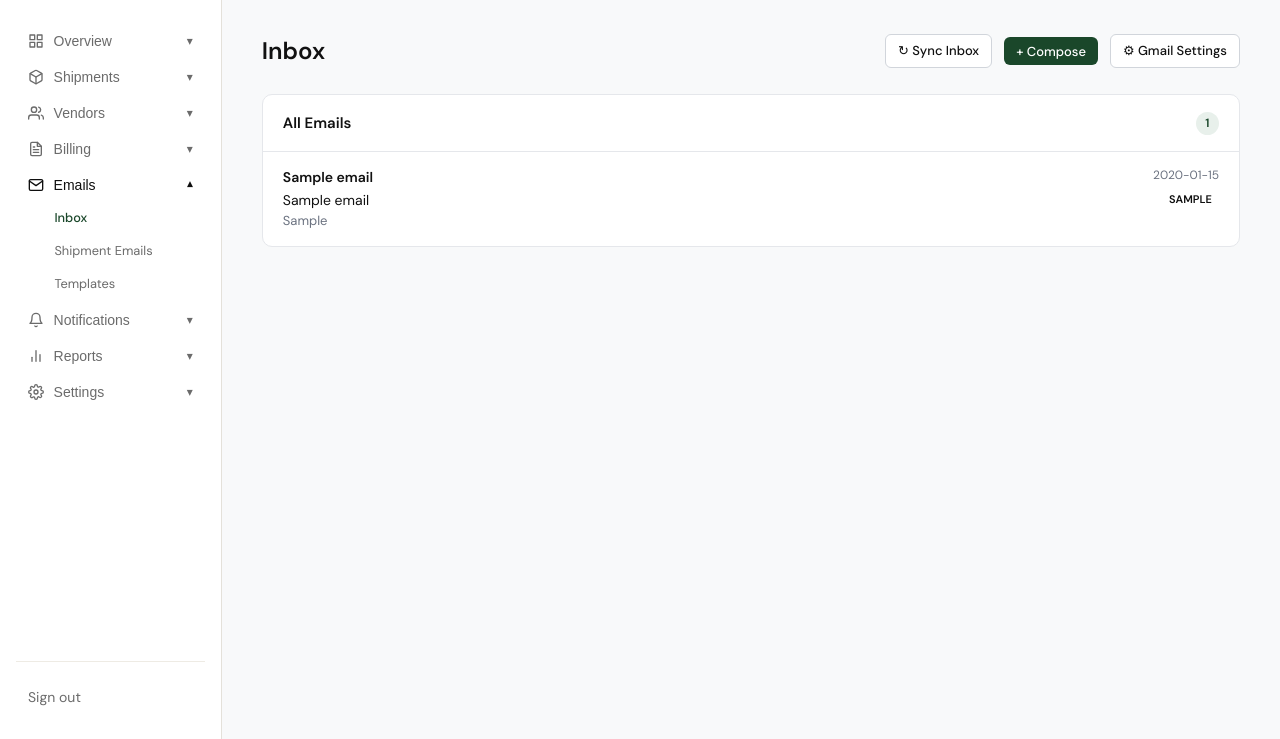
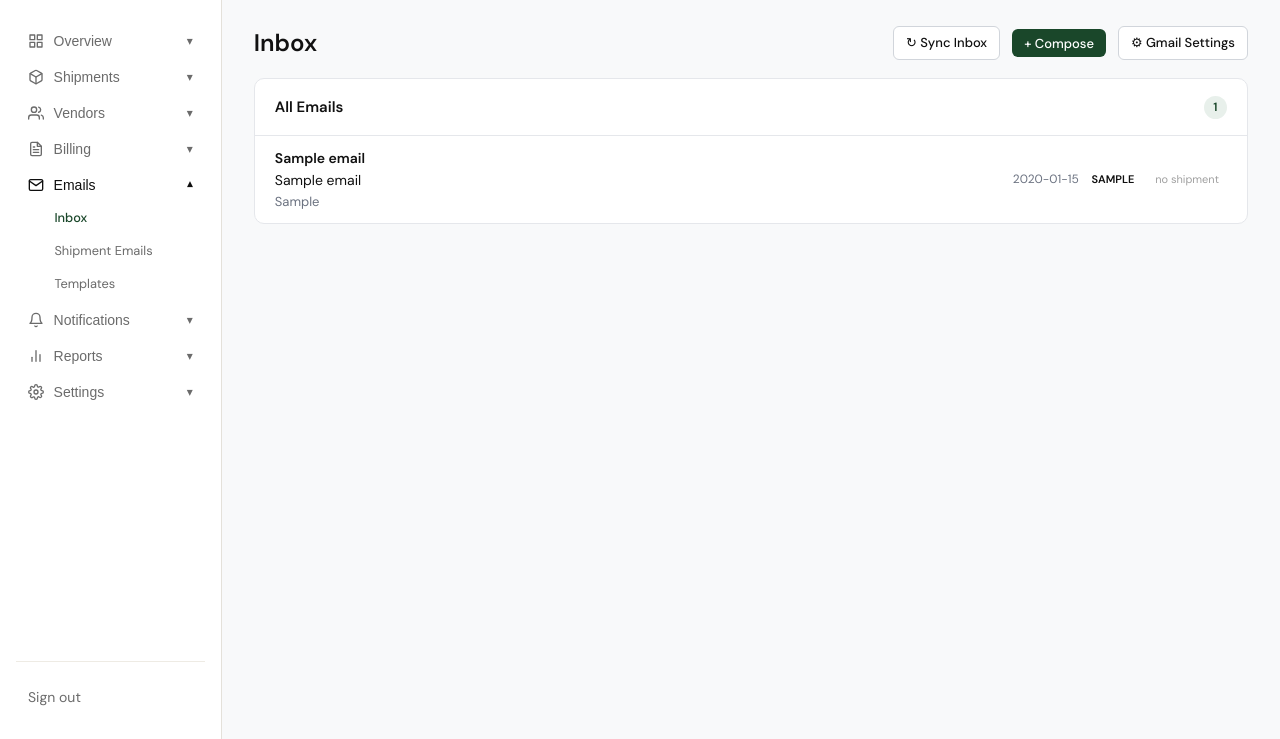
Before and after one commit to kapilkd/logitrack, a Flask app: page /emails in a window 1280 px wide. Shown: the part 61-800 px from the top of the page. Run offline with Flask 3, Linux system fonts and the light colour scheme; the visitor is signed in with stand-in values (Sample User, id 1); data comes from the database, SQL or seed files in the repository; tables that the repository leaves empty hold one stand-in row (values such as "Sample post").

Commit message:
feat: show shipment badges on inbox emails and fix reply-to address

```diff
--- a/app.py
+++ b/app.py
@@ -41,7 +41,7 @@ from database.db import (
     save_email, get_emails_by_user, get_email_by_id,
     get_emails_by_thread, upsert_ai_processing, get_ai_processing,
 )
-from database.queries import get_user_by_id, get_summary_stats, get_recent_transactions, get_category_breakdown, get_filtered_vendors, get_billing_stats, get_shipment_billing_list, get_recent_alerts, get_shipment_bill_vendors
+from database.queries import get_user_by_id, get_summary_stats, get_recent_transactions, get_category_breakdown, get_filtered_vendors, get_billing_stats, get_shipment_billing_list, get_recent_alerts, get_shipment_bill_vendors, get_emails_with_shipment_links
 from gmail_utils import (
     GMAIL_AVAILABLE, SCOPES, credentials_file_exists,
     encrypt_token, decrypt_token, sync_inbox, send_gmail, parse_message,
@@ -693,7 +693,7 @@ def emails():
         session.clear()
         return redirect(url_for("login"))
     gmail_account = get_gmail_account(uid)
-    email_list = get_emails_by_user(uid, limit=50) if gmail_account else []
+    email_list = get_emails_with_shipment_links(uid) if gmail_account else []
     contact_emails = get_all_contact_emails_by_user(uid)
     flashes = get_flashed_messages(with_categories=True)
 
--- a/database/queries.py
+++ b/database/queries.py
@@ -291,3 +291,42 @@ def get_recent_alerts(user_id, limit=50):
             "created_at": formatted,
         })
     return result
+
+
+def get_emails_with_shipment_links(user_id, limit=100):
+    conn = get_db()
+    rows = conn.execute(
+        """
+        SELECT
+            e.id,
+            e.gmail_message_id,
+            e.gmail_thread_id,
+            e.direction,
+            e.from_email,
+            e.from_name,
+            e.to_email,
+            e.subject,
+            e.snippet,
+            e.received_at,
+            e.sent_at,
+            e.synced_at,
+            eap.shipment_reference,
+            eap.processing_status    AS ai_status,
+            s.id                     AS linked_shipment_id,
+            s.shipment_number        AS linked_shipment_number,
+            s.status                 AS linked_shipment_status,
+            s.origin                 AS linked_shipment_origin,
+            s.destination            AS linked_shipment_destination
+        FROM emails e
+        LEFT JOIN email_ai_processing eap ON eap.email_id = e.id
+        LEFT JOIN shipments s
+               ON s.shipment_number = eap.shipment_reference
+              AND s.user_id = ?
+        WHERE e.user_id = ?
+        ORDER BY COALESCE(e.received_at, e.sent_at, e.synced_at) DESC
+        LIMIT ?
+        """,
+        (user_id, user_id, limit),
+    ).fetchall()
+    conn.close()
+    return rows
--- a/static/css/emails.css
+++ b/static/css/emails.css
@@ -9,7 +9,7 @@
 
 .emails-main {
     flex: 1;
-    padding: 2rem 2.5rem;
+    padding: 1.5rem 2rem;
     overflow: auto;
     background: var(--bg-page, #f8f9fa);
 }
@@ -19,7 +19,7 @@
     display: flex;
     align-items: center;
     justify-content: space-between;
-    margin-bottom: 1.5rem;
+    margin-bottom: 1rem;
     gap: 1rem;
     flex-wrap: wrap;
 }
@@ -118,8 +118,9 @@
 .email-item {
     display: grid;
     grid-template-columns: 1fr auto;
-    gap: 0.5rem;
-    padding: 0.875rem 1.25rem;
+    align-items: center;
+    gap: 0.75rem;
+    padding: 0.65rem 1.25rem;
     border-bottom: 1px solid var(--border-color, #e5e7eb);
     text-decoration: none;
     color: inherit;
@@ -199,10 +200,11 @@
 
 .email-meta {
     display: flex;
-    flex-direction: column;
-    align-items: flex-end;
-    gap: 0.25rem;
+    flex-direction: row;
+    align-items: center;
+    gap: 0.35rem;
     flex-shrink: 0;
+    white-space: nowrap;
 }
 
 .email-date {
@@ -236,6 +238,75 @@
 .direction-badge.outbound {
     background: var(--color-info-bg, #dbeafe);
     color: var(--color-info, #1e40af);
+}
+
+/* ── Shipment link badge (inbox list) ─────────────────── */
+.email-shipment-badge {
+    display: inline-block;
+    font-size: 0.6875rem;
+    font-weight: 600;
+    padding: 0.1rem 0.5rem;
+    border-radius: 999px;
+    white-space: nowrap;
+    text-decoration: none;
+    line-height: 1.6;
+    background: var(--border-soft);
+    color: var(--ink-muted);
+    cursor: default;
+}
+a.email-shipment-badge {
+    cursor: pointer;
+    transition: opacity 0.15s;
+}
+a.email-shipment-badge:hover { opacity: 0.8; }
+
+.email-shipment-badge--unmatched {
+    background: transparent;
+    color: var(--ink-faint);
+    font-weight: 400;
+}
+
+.email-shipment-badge--scan {
+    background: transparent;
+    color: var(--ink-faint);
+    border: 1px dashed var(--border-soft);
+    cursor: pointer;
+    text-decoration: none;
+    font-weight: 500;
+}
+.email-shipment-badge--scan:hover {
+    color: var(--accent-2);
+    border-color: var(--accent-2);
+    opacity: 1;
+}
+
+.email-shipment-badge.status--draft {
+    background: var(--border-soft);
+    color: var(--ink-muted);
+}
+.email-shipment-badge.status--in-transit,
+.email-shipment-badge.status--on-hold,
+.email-shipment-badge.status--customs-hold {
+    background: var(--accent-2-light);
+    color: var(--accent-2);
+}
+.email-shipment-badge.status--arrived,
+.email-shipment-badge.status--out-for-delivery {
+    background: var(--accent-light);
+    color: var(--accent);
+}
+.email-shipment-badge.status--delivered {
+    background: #dcfce7;
+    color: #166534;
+}
+.email-shipment-badge.status--closed {
+    background: #f1f5f9;
+    color: #475569;
+}
+.email-shipment-badge.status--cancelled,
+.email-shipment-badge.status--returned {
+    background: var(--danger-light);
+    color: var(--danger);
 }
 
 .email-empty {
--- a/static/js/emails.js
+++ b/static/js/emails.js
@@ -99,7 +99,7 @@ function setReplyMode(mode) {
   if (!toInput) return;
 
   if (mode === "reply") {
-    toInput.value      = EMAIL_DATA.from_email || "";
+    toInput.value      = _cleanReplyTo(EMAIL_DATA.direction, EMAIL_DATA.from_email, EMAIL_DATA.to_email);
     ccInput.value      = "";
     bccInput.value     = "";
     subjectInput.value = "Re: " + (EMAIL_DATA.subject || "");
@@ -109,13 +109,14 @@ function setReplyMode(mode) {
 
   } else if (mode === "reply-all") {
     const own = (OWN_EMAIL || "").toLowerCase();
+    const replyTo = _cleanReplyTo(EMAIL_DATA.direction, EMAIL_DATA.from_email, EMAIL_DATA.to_email);
     const all = [
-      EMAIL_DATA.from_email,
-      EMAIL_DATA.to_email,
+      replyTo,
+      EMAIL_DATA.direction === "OUTBOUND" ? EMAIL_DATA.from_email : EMAIL_DATA.to_email,
       ...(EMAIL_DATA.cc ? EMAIL_DATA.cc.split(",") : []),
     ]
       .map(e => (e || "").trim())
-      .filter(e => e && e.toLowerCase() !== own);
+      .filter(e => e && e.toLowerCase() !== own && !e.toLowerCase().includes("googleusercontent.com"));
     toInput.value      = [...new Set(all)].join(", ");
     ccInput.value      = "";
     bccInput.value     = "";
@@ -208,6 +209,16 @@ document.addEventListener("DOMContentLoaded", () => {
 /* Utility                                                              */
 /* ------------------------------------------------------------------ */
 
+function _cleanReplyTo(direction, fromEmail, toEmail) {
+  // For outbound emails (we sent them), reply goes to the original recipient
+  const raw = direction === "OUTBOUND" ? toEmail : fromEmail;
+  if (!raw) return "";
+  // Strip autogenerated Google proxy addresses
+  if (raw.toLowerCase().includes("googleusercontent.com")) return "";
+  if (raw.toLowerCase().startsWith("noreply@")) return "";
+  return raw;
+}
+
 function _esc(str) {
   if (!str) return "";
   return String(str)
--- a/templates/emails.html
+++ b/templates/emails.html
@@ -70,6 +70,19 @@
                 <span class="direction-badge {{ em['direction'] | lower }}">
                   {{ em['direction'] | lower }}
                 </span>
+                {% if em['linked_shipment_id'] %}
+                <a href="{{ url_for('shipment_detail', id=em['linked_shipment_id']) }}"
+                   class="email-shipment-badge status--{{ em['linked_shipment_status'] | lower | replace('_', '-') }}"
+                   onclick="event.stopPropagation()">
+                  {{ em['linked_shipment_number'] }} · {{ em['linked_shipment_status'] | replace('_', ' ') | title }}
+                </a>
+                {% elif em['ai_status'] == 'DONE' %}
+                <span class="email-shipment-badge email-shipment-badge--unmatched">no shipment</span>
+                {% else %}
+                <a href="{{ url_for('email_detail', email_id=em['id']) }}"
+                   class="email-shipment-badge email-shipment-badge--scan"
+                   onclick="event.stopPropagation()">✦ scan</a>
+                {% endif %}
                 {% if grp['extras'] %}
                 <button type="button"
                         class="thread-toggle-btn"
@@ -103,6 +116,19 @@
                   <span class="direction-badge {{ ex['direction'] | lower }}">
                     {{ ex['direction'] | lower }}
                   </span>
+                  {% if ex['linked_shipment_id'] %}
+                  <a href="{{ url_for('shipment_detail', id=ex['linked_shipment_id']) }}"
+                     class="email-shipment-badge status--{{ ex['linked_shipment_status'] | lower | replace('_', '-') }}"
+                     onclick="event.stopPropagation()">
+                    {{ ex['linked_shipment_number'] }} · {{ ex['linked_shipment_status'] | replace('_', ' ') | title }}
+                  </a>
+                  {% elif ex['ai_status'] == 'DONE' %}
+                  <span class="email-shipment-badge email-shipment-badge--unmatched">no shipment</span>
+                  {% else %}
+                  <a href="{{ url_for('email_detail', email_id=ex['id']) }}"
+                     class="email-shipment-badge email-shipment-badge--scan"
+                     onclick="event.stopPropagation()">✦ scan</a>
+                  {% endif %}
                 </div>
               </a>
               {% endfor %}
```
Also changed, not shown: other parts of static/css/emails.css (+25 -16 lines), templates/email_detail.html (+12 -12 lines), .claude/settings.local.json, .claude/specs/mails/02-mail-shipment-sync-for-listed-emails.md (added).
